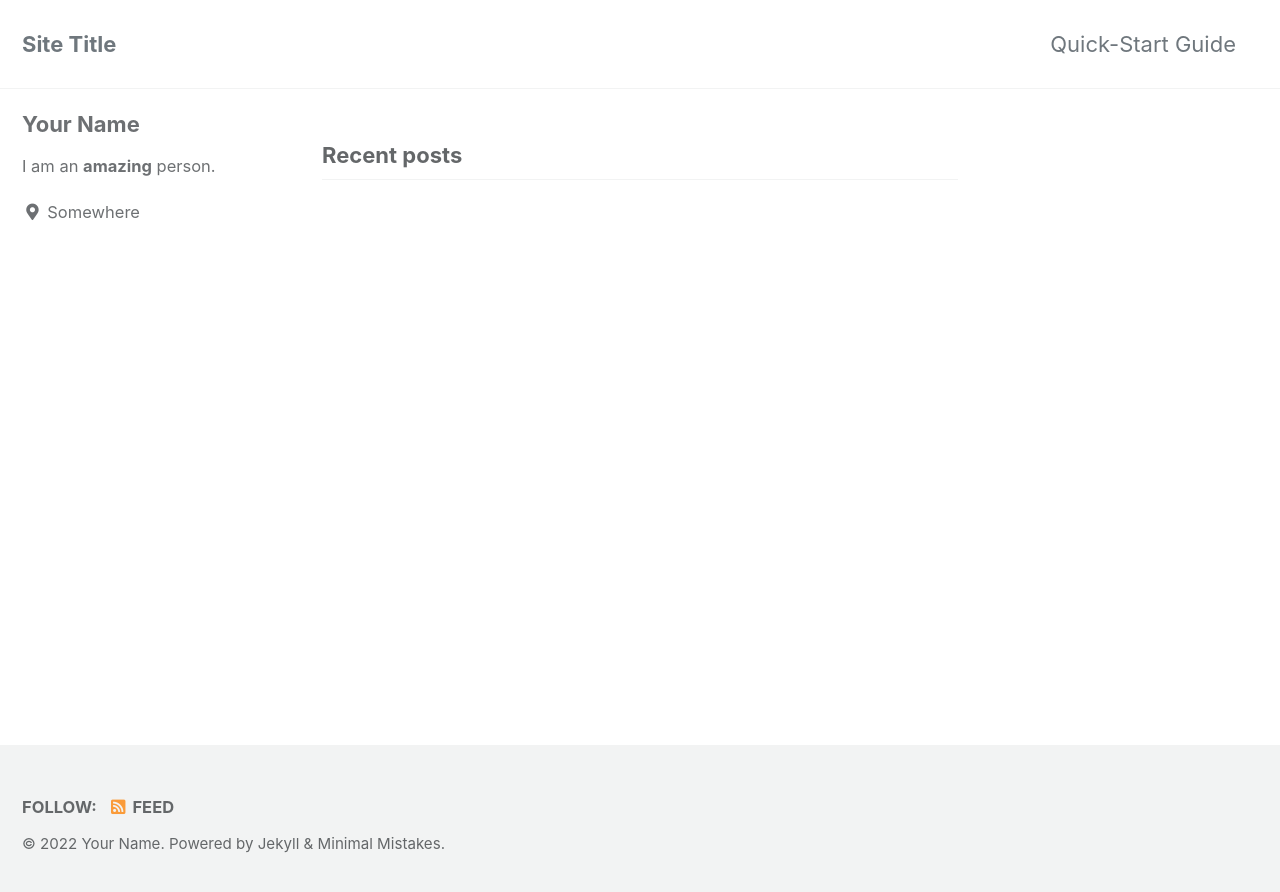
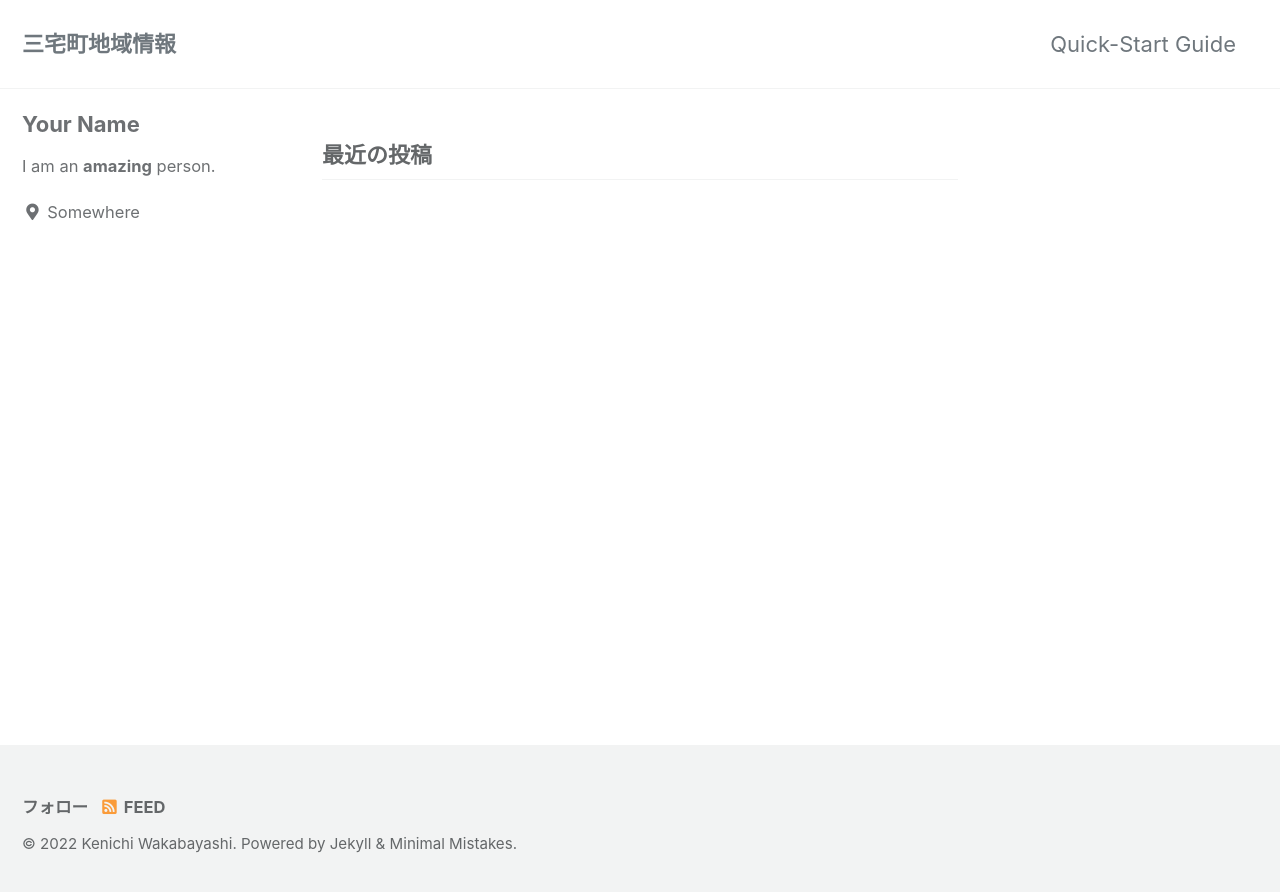
Before and after one commit to miyake-local/miyake-local.github.io, a Jekyll site: the page built from index.html, in a window 1280 px wide. Shown: the top 892 px of the page. Built offline with Jekyll 4.4.1, drawn with Linux system fonts in a browser that asks for light colours; cached includes are drawn as plain includes; the list of posts is cut into pages by our own code.

Commit message:
update サイト情報

```diff
--- a/_config.yml
+++ b/_config.yml
@@ -15,12 +15,12 @@
 minimal_mistakes_skin    : "default" # "air", "aqua", "contrast", "dark", "dirt", "neon", "mint", "plum", "sunrise"
 
 # Site Settings
-locale                   : "en-US"
-title                    : "Site Title"
+locale                   : "ja-JP"
+title                    : "三宅町地域情報"
 title_separator          : "-"
 subtitle                 : # site tagline that appears below site title in masthead
-name                     : "Your Name"
-description              : "An amazing website."
+name                     : "Kenichi Wakabayashi"
+description              : "三宅町の主に行政の動きに関する情報をまとめています"
 url                      : # the base hostname & protocol for your site e.g. "https://mmistakes.github.io"
 baseurl                  : # the subpath of your site, e.g. "/blog"
 repository               : # GitHub username/repo-name e.g. "mmistakes/minimal-mistakes"
```
